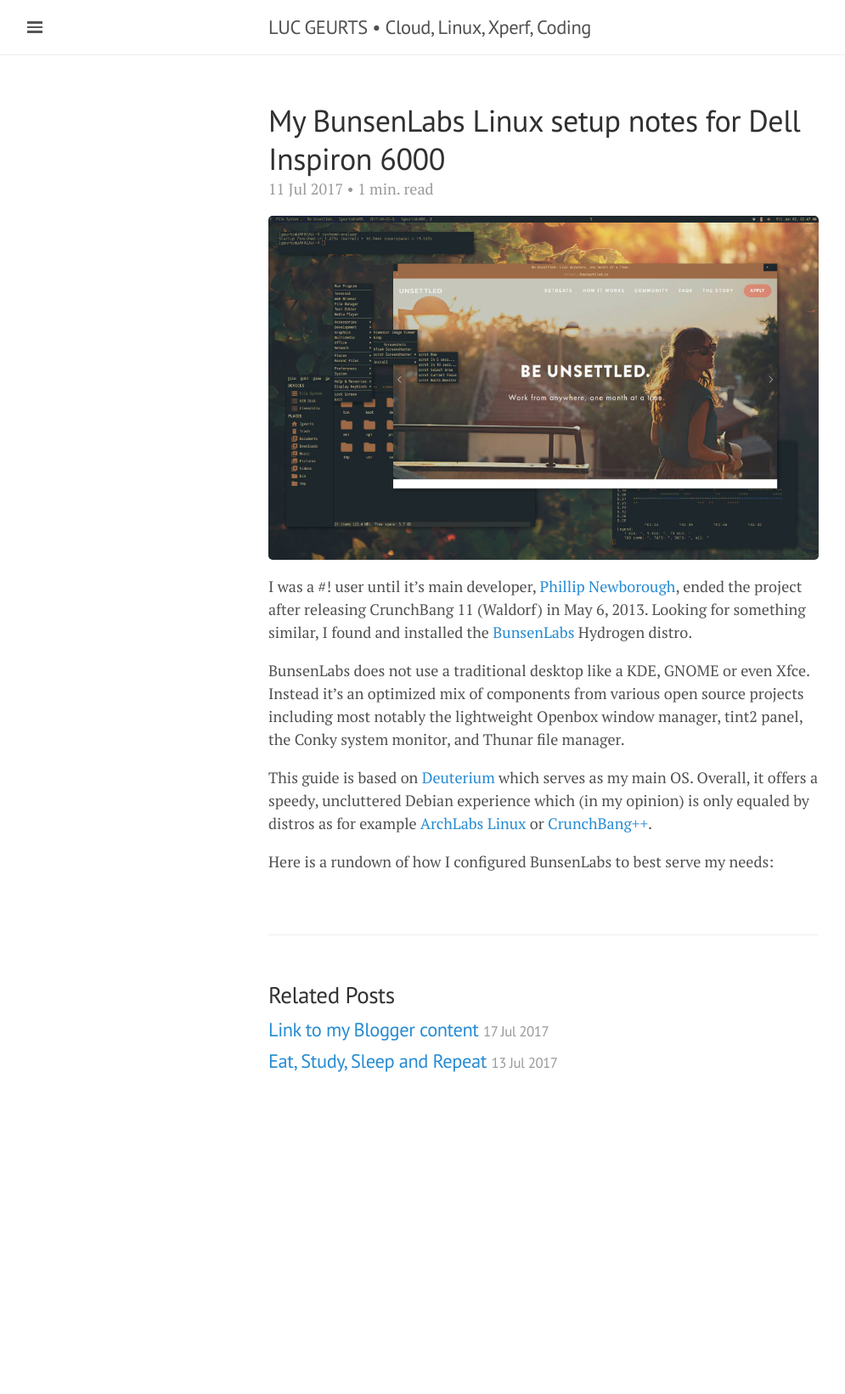
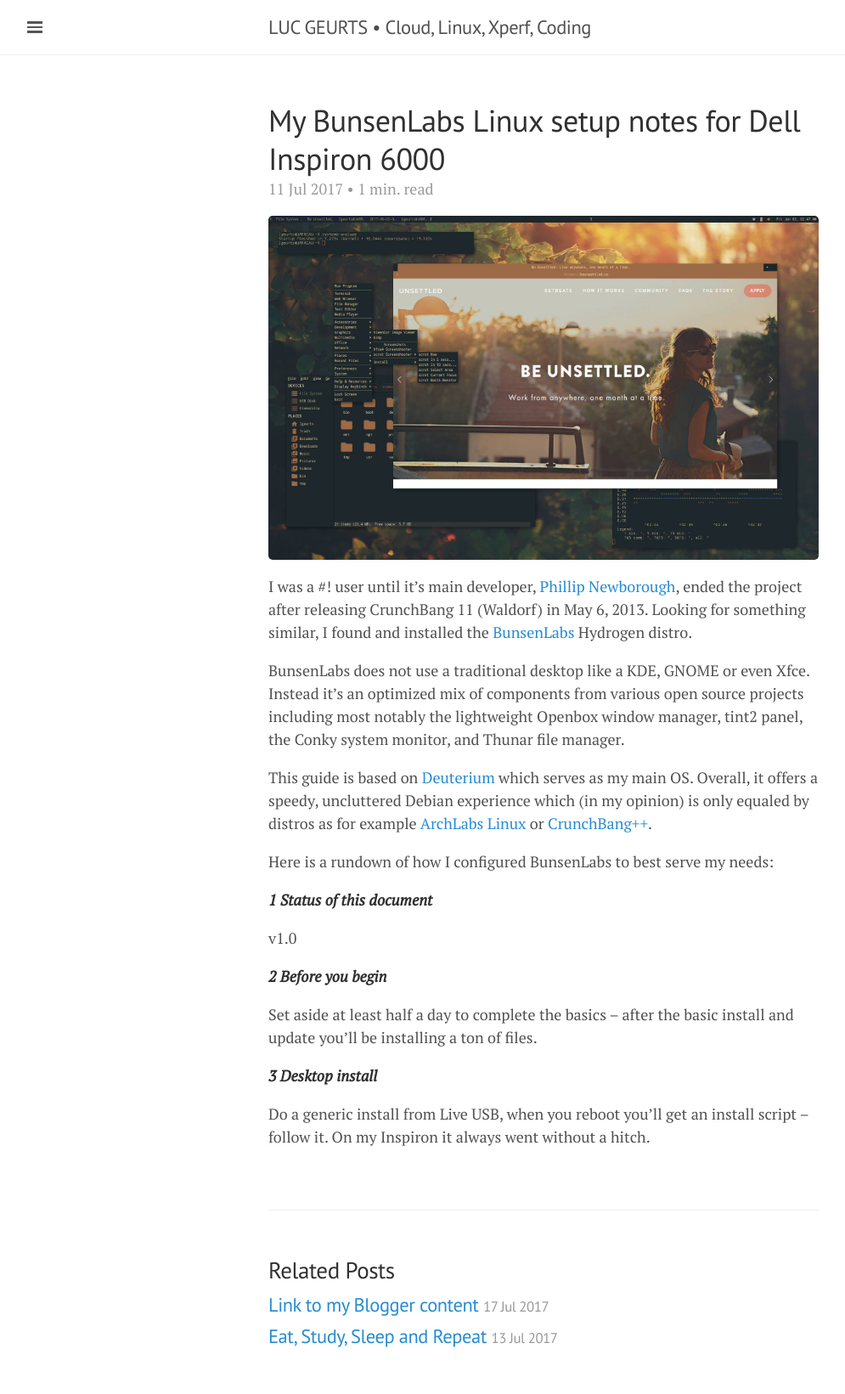
Before and after one commit to lgeurts/lgeurts.github.io, a Jekyll site: the page built from _posts/2017-07-11-bunsenlabs-linux-setup-notes-for dell-inspiron-6000.md, in a window 1280 px wide. Shown: the whole page at 85% size, without its empty margins (0-995 px from the left). Built offline with Jekyll 4.4.1, drawn with Linux system fonts in a browser that asks for light colours; nearby versions of some CDN libraries; comment, search, counter and statistics services are not loaded; before the commit the page ends 1317 px from its top, so only the background shows below that.

Commit message:
Update 2017-07-11-bunsenlabs-linux-setup-notes-for dell-inspiron-6000.md

```diff
--- a/_posts/2017-07-11-bunsenlabs-linux-setup-notes-for dell-inspiron-6000.md
+++ b/_posts/2017-07-11-bunsenlabs-linux-setup-notes-for dell-inspiron-6000.md
@@ -15,3 +15,15 @@
 This guide is based on [Deuterium](https://www.bunsenlabs.org/installation.html#downloads) which serves as my main OS. Overall, it offers a speedy, uncluttered Debian experience which (in my opinion) is only equaled by distros as for example [ArchLabs Linux](https://archlabsblog.wordpress.com/) or [CrunchBang++](https://www.crunchbangplusplus.org/).
 
 Here is a rundown of how I configured BunsenLabs to best serve my needs:
+
+***1 Status of this document***
+
+v1.0
+
+***2 Before you begin***
+
+Set aside at least half a day to complete the basics – after the basic install and update you'll be installing a ton of files.
+
+***3 Desktop install***
+
+Do a generic install from Live USB, when you reboot you'll get an install script – follow it. On my Inspiron it always went without a hitch.
```
